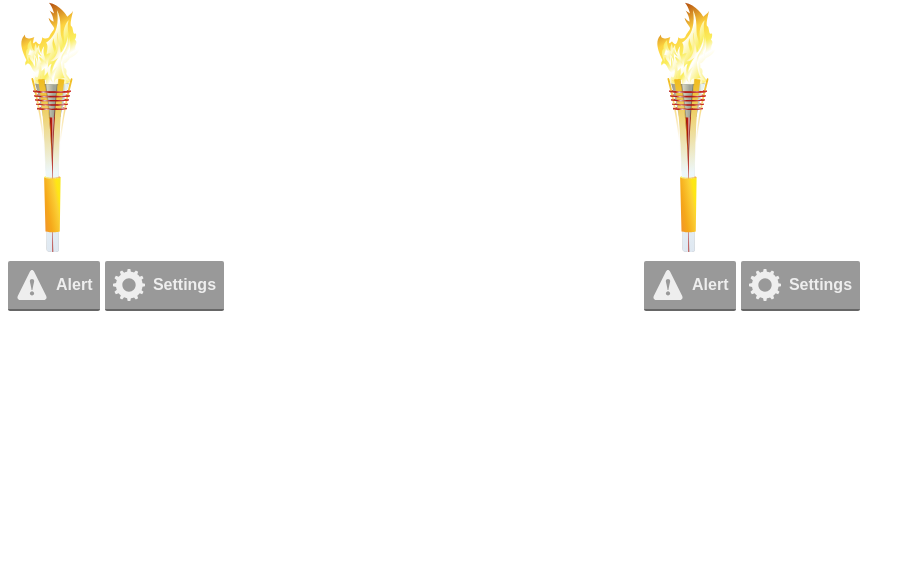
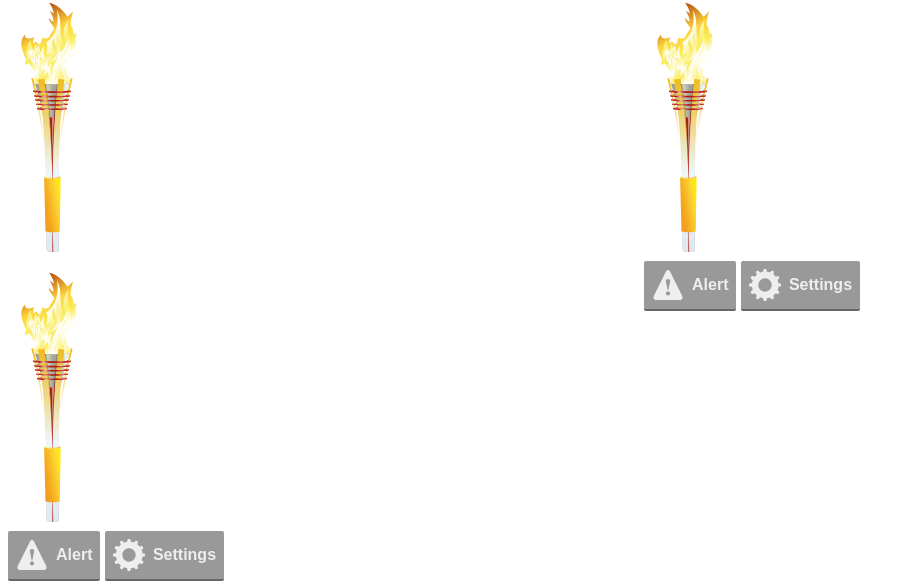
Before and after one commit to bennyschudel/jsvg, a website: page demo/index.html in a window 1280 px wide. Shown: the part 214-800 px from the top of the page, without its empty margins (0-923 px from the left). Drawn offline with Linux system fonts and the light colour scheme.

Commit message:
Added useTag option to asset.get

```diff
--- a/bower.json
+++ b/bower.json
@@ -1,5 +1,5 @@
 {
   "name": "jsvg",
-  "version": "0.6.1",
+  "version": "0.6.2",
   "main": "jsvg.js"
 }
--- a/demo/index.html
+++ b/demo/index.html
@@ -19,6 +19,8 @@
 			<div id="logo" style="width: 256px; height: 128px;"></div>
 
 			<div id="torch" style="width: 86px; height: 270px;"></div>
+
+			<div id="torch-use" style="width: 86px; height: 270px;"></div>
 
 			<div id="icons">
 				<button id="alert" class="button"><span>Alert</span></button>
@@ -67,6 +69,7 @@
 					.done(function() {
 						$('#logo').append( this.asset.get('#svg-logo') );
 						$('#torch').append( this.asset.get('#svg-torch') );
+						$('#torch-use').append( this.asset.get('#svg-torch', { useTag: true }) );
 					});
 
 				$sa.SVGLoader()
--- a/demo/js/jsvg.js
+++ b/demo/js/jsvg.js
@@ -27,7 +27,7 @@ if (!('$sa' in window)) {
 			},
 			assets = {};
 
-		this.VERSION = '0.6.1';
+		this.VERSION = '0.6.2';
 
 		this.init = function() {
 			$.extend(true, options, options_);
@@ -130,7 +130,7 @@ if (!('$sa' in window)) {
 
 			addClass, alterId, unifyIds, getNodeText;
 
-		this.VERSION = '0.6.1';
+		this.VERSION = '0.6.2';
 
 		this.init = function() {
 			$.extend(true, options, options_);
@@ -183,25 +183,47 @@ if (!('$sa' in window)) {
 			var
 				opt = $.extend(true, {
 					className : '',
-					unify     : options.unify
+					unify     : options.unify,
+					useTag    : false
 				}, opt_),
 
 				$sprite = cache.sprites[id],
 
+				findItem = function() {
+					var
+						$item = cache.$svg.find('#'+id);
+
+					if (!$item[0]) {
+						throw new Error("Could not find svg element #"+id);
+					}
+
+					return $item;
+				},
+				findSvgNode = function($item) {
+					if ($item.is('svg')) { return $item; }
+
+					return $item.closest('svg');
+				},
+
 				$svg, $item, $body;
 
+			if (opt.useTag) {
+				$item = findItem();
+				$svg = findSvgNode($item);
 
+				$sprite = $svg.clone().empty();
+
+				$sprite
+					.removeAttr('id')
+					.append('<use xlink:href="#'+id+'">');
+			} else
 			if (!$sprite) {
-				$item = cache.$svg.find('#'+id);
-				if (!$item[0]) {
-					throw new Error("Could not find svg element #"+id);
-				}
-
+				$item = findItem();
 				if ($item.is('svg')) {
 					$sprite = $item.clone();
 				}
 				else {
-					$svg    = $item.closest('svg');
+					$svg    = findSvgNode($item);
 					$sprite = $svg.clone().empty();
 					$body   = $item.clone();
 
--- a/src/sa.svgloader.js
+++ b/src/sa.svgloader.js
@@ -24,7 +24,7 @@
 			},
 			assets = {};
 
-		this.VERSION = '0.6.1';
+		this.VERSION = '0.6.2';
 
 		this.init = function() {
 			$.extend(true, options, options_);
```
Also changed, not shown: src/sa.svgasset.js (+30 -8 lines), dist/jsvg.js, dist/jsvg.min.js, 2 other files.
